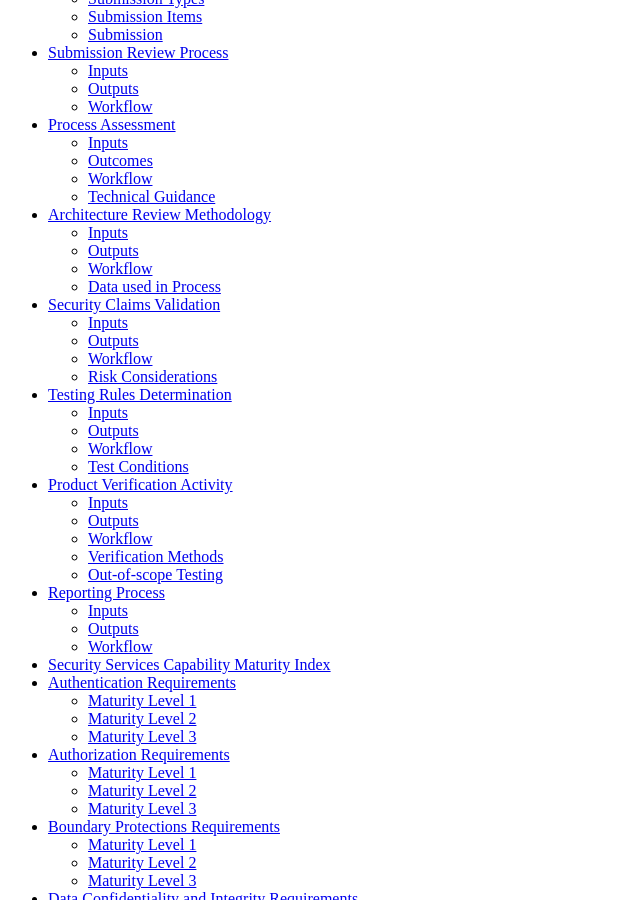
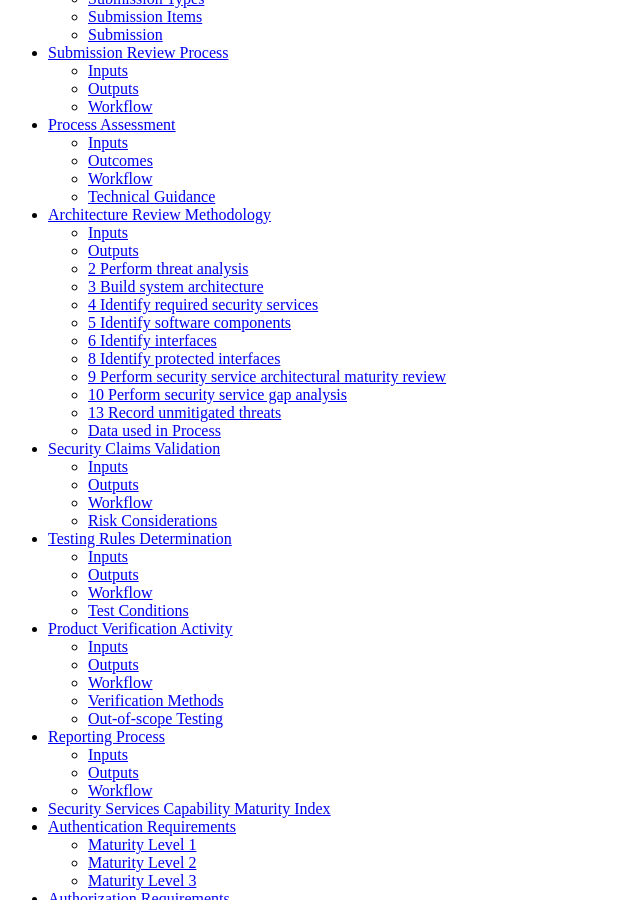
Before and after one commit to it-dept-cis/RABET-V-Pilot, a Sphinx documentation site: the page built from docs/source/index.rst, in a window 1280 px wide and 900 px high, scrolled down 411 px. Shown: the whole window, without its empty margins (0-640 px from the left). Built offline with Sphinx 7.4.7, drawn with Linux system fonts in a browser that asks for light colours; some of the changed lines change nothing that is shown.

Commit message:
initial update

```diff
--- a/docs/source/Activities/Architecture_Review_Methodology.md
+++ b/docs/source/Activities/Architecture_Review_Methodology.md
@@ -1,101 +1,107 @@
-## Architecture Review Methodology
 
-![A flow diagram of the Architecture Review Methodology](media/workflow.svg)
 
-The RABET-V Architecture Review is designed to evaluate the solution’s architectural support for the [RABET-V security control families](../Overview/Security_Control_Family.md). This evaluation produces an architectural maturity score for each security service and identifies the components which provide the security service. This score does not measure how well the product executes the security service (i.e., its capability level), just how mature the architecture is that supports the security service. The [Security Services Capability Maturity](../Security_Services_Capability_Maturity_Index/README.md) level is a separate metric determined in the [Security Claims Validation](/Activities/Security_Claims_Validation.md) and it indicates how well the product provides the security services.
+# Architecture Review Methodology
+
+![Image of Architecture Review Methodology](Architecture_Review_Methodology_files/_19_0_3_43701b0_1585746146678_950815_14100.svg)
+
+
+The RABET-V Architecture Review is designed to evaluate the solution’s architectural support for the [RABET-V security control families](../Overview/Security_Control_Family.md). This evaluation produces an architectural maturity score for each security service and identifies the components which provide the security service. This score does not measure how well the product executes the security service (i.e., its capability level), just how mature the architecture is that supports the security service. The [Security Services Capability Maturity](../Security_Services_Capability_Maturity_Index/README.md) level is a separate metric determined in the [Security Claims Validation](Security_Claims_Validation.md) and it indicates how well the product provides the security services.
 
 The Architectural Maturity scores and component mappings are used to help assess the risk that changes to the product will negatively impact the security services. These are used in the [Testing Rules Determination Activity](/Activities/Testing_Rules_Determination.md) to identify how to test the product changes. The higher the architectural maturity scores, the less testing required to validate the security capability scores.
 
-The Architecture Review is supplied with architecture diagrams, architecture descriptions, and access to a functioning version of the solution. The architecture review will use the functioning solution to validate or fill-in missing pieces from the architecture diagrams and descriptions.
+The Architecture Review is supplied with architecture diagrams, architecture descriptions[, and access to a functioning version of the solution. The architecture review will use the functioning solution to validate or fill-in missing pieces from the architecture diagrams and descriptions.]
 
 > Software code may be requested in the pilot in order to determine if it significantly improves the reliability of the architecture review.
 
 For more information about what is expected for the architecture diagrams and description, see the [Provider Submission](/Activities/Provider_Submission.md) activity.
 
-For each security service, the Architecture Review will identify the product components at the system and software levels that *PROVIDE* and *CONFIGURE* the security service and those components that *USE* the component that provides the security service. The components which *PROVIDE* or *CONFIGURE* the security service are referred to as [1st Degree components](../Appendices/RABET-V_Glossary.md). The ones which use the 1st degree components are referred to as [2nd Degree components](../Appendices/RABET-V_Glossary.md). The 1st and 2nd degree components together comprise the Security Service Architecture.
+For each security service, the Architecture Review will identify the product components at the system and software levels that expose functionality, and the security services that *protect* those functions.
 
-This activity will also complete the system, security and software architectural viewpoints. The system level diagram identifies the larger components of the environment used to host and manage the election technology software application(s). The software level diagram identifies the components a layer deeper into the election technology software application(s).
+This activity will also complete the system and software architectural viewpoints. The system level diagram identifies the larger components of the environment used to host and manage the election technology software application(s). The software level diagram identifies the components a layer deeper into the election technology software application(s).
 
 ### Inputs
 
-  - Provider Submission
+#### Provider Submission
 
+The Technology Provider will supply architecture diagrams, architecture descriptions, software source code, and access to a functioning version of the solution. The architecture review will use the source code and functioning solution to validate or fill-in missing pieces from the architecture diagrams and descriptions. For more information about what is expected for the architecture diagrams and description, see the [Provider Submission](Provider_Submission.md) activity.
 ### Outputs
 
-  - SSAM Scores
+#### Product Security Architecture Maturity Scores
 
-  - Security Service Architecture
+Based on the maturity scoring rubric, the architecture will be assigned a score for each security service which corresponds to how well it supports that security service.
+#### Security Service Component Mapping
 
-  - List of unmitigated threats (if any)
+For each security service, the Architecture Review will identify the product components at the system and software levels which *PROVIDE* and *CONFIGURE* the security service and those components which *USE* the component that provides the security service. The components which *PROVIDE* and/or *CONFIGURE* the security service are referred to as [1st Degree components](../RABET-V_Glossary.md). The ones which use the 1st Degree components are referred to as [2nd Degree components](../RABET-V_Glossary.md). This mapping of components is referred to as the [Security Services Architecture](../RABET-V_Glossary.md).
+#### Unmitigated threat list
 
-### Workflow
 
-#### Perform threat analysis
 
-Threat modeling and analysis is used to build the security architecture viewpoint. It also aids in the development of the system and software architecture diagrams.
+### 2 Perform threat analysis
 
-Threat modeling takes the provider submitted architectural documentation as input. The services provided by the application are enumerated using the threat modeling methodology. The services are then further deconstructed into software functions and the data required to perform those functions. The data flows/functions must be annotated with sensitivity labels (data-critical, data-sensitive) and impact (low, medium, high) which will influence the severity level determination of any identified threat. Automated tooling will perform threat analysis on this system representation.
 
-> RABET-V will evaluate the use the [Microsoft Threat Modeling tool](https://www.microsoft.com/en-us/securityengineering/sdl/threatmodeling) during pilot.
+Threat modeling and analysis is used to build the security architecture viewpoint. It also aids in the development of the system and software architecture diagrams. Threat modeling takes the provider submitted architectural documentation as input. The services provided by the application are enumerated using the threat modeling methodology. The services are then further deconstructed into functions and the data required to perform those functions. The data flows/functions must be annotated with sensitivity labels (data-critical, data-sensitive) and  (low, medium, high) which will influence the severity level determination of any identified threat.
 
-#### Build system architecture diagram
+RABET-V will evaluate the use the [Microsoft Threat Modeling tool](https://www.microsoft.com/en-us/securityengineering/sdl/threatmodeling) during pilot.
 
-The output of the threat analysis is used to build out a system level architecture diagram. This is done by converting the top-level services (e.g. Web Applications, Virtual Machines) and data stores (e.g. SQL Server, MySQL) into subsystem-level components.
+### 3 Build system architecture
 
-#### Identify required security services
 
-The security services required for a given product will depend on the results of the threat analysis. A subset of security services are selected from the 10 security services identified for RABET-V. This is accomplished by reviewing the results of the threat modeling exercise and identifying the security services that mitigate one or more identified threats.
+The output of the threat analysis is to build out a system level architecture. This is done by converting the top level services (e.g. Web Applications, Virtual Machines) and data stores (e.g. SQL Server, MySQL) into subsystem-level components.
 
-#### Identify software components
+### 4 Identify required security services
+
+
+The security services required for a given product will depend on the results of the threat analysis. A subset of security services are selected from the 10 security control families identified for RABET-V. This is accomplished by reviewing the results of the threat modeling exercise and identifying the security services that mitigate one or more identified threats.
+
+### 5 Identify software components
+
 
 While the threat analysis helps identify the system-level components, the software-level components must be identified separately. This step will identify significant software architectural components, their boundaries, how they interface, and their dependencies with one another and 3rd party components.
 
-> Automated tools, such as [Lattix](https://www.lattix.com/), will be evaluated in the RABET-V pilot as a way to perform this step.
+> Automated tools, such as [Lattix](https://www.lattix.com/) and [WhiteSource](https://whitesourcesoftware.com), will be evaluated in the RABET-V pilot as a way to perform this step
 
-#### Map components to functions
+### 6 Identify interfaces
 
-The threat analysis identifies the software functions that need security services and the previous step identified the software components. This step will map the security services to software components by first identifying which components offer which functionalities. This is currently a manual process but may be assisted with architectural analysis tools.
 
-#### Apply sensitivity labels
+The threat analysis identifies the components that need security services and the previous step identified the software components. This step identifies the interfaces that expose component functionality. These interfaces will be mapped to security services in the subsequent step.
 
-Sensitivity labels are applied to parts of the architecture that provide/exchange data-critical or data-sensitive information during the threat analysis step. Using the component to functionality relationships identified in the previous step, we map and apply the sensitivity labels to components in this step. These labels are used to identify gaps in security service protection in a later step.
+### 8 Identify protected interfaces
 
-#### Apply security service labels
 
-In this step, we complete the Security Service Architecture by labeling the system and software components, for each security service, that provide or configure the security service.
+For each interface port, identify all the security services that protect it (the security service's point of use). Each point of use will be scored separately.
 
-#### Perform security service architectural maturity review
+### 9 Perform security service architectural maturity review
 
-Apply the security service architectural maturity rubric and assign a score to each identified security service.
 
-For more information please see [Security Service Architectural Maturity](../Security_Services_Architectural_Maturity_Index/README.md)
+Apply the security service architectural maturity rubric and assign  scores to each identified security service.
 
-#### Perform security service gap analysis
+> For more information please see [Security Service Architectural Maturity](../MaturityIndexes/Security_Services_Architectural_Maturity_Index.md)
+
+
+### 10 Perform security service gap analysis
+
 
 Analyze the architecture and identify if any sensitive interface(s) are not protected by a security service. This could be due to a missing or incorrectly configured security service.
 
-#### Record unmitigated threats
+
+### 13 Record unmitigated threats
+
 
 Record the unmitigated threats in the product.
 
 ### Data used in Process
 
-#### Threats
-
-A threat is type of a situation that may lead to one or more related incidents or failures. The threat consists of the existence of zero or more threat actors together with a set of one or more vulnerabilities. Thus, the threat of theft may result in an actual theft (attack), and threats correspond to attacks that are typically classified by attacker motivation (e.g., financial, political) as opposed to technique (e.g., spoofing).
-
-#### Data labels
-
-A sensitivity label applied to data. Two data labels are defined for RABET-V:
-
-1.  Data Criticality - a label indicating the sensitivity of the data the component is handling. This may be thought of as a label of “integrity”. This is measured by the impact of the data being manipulated to an unknown or incorrect value. Criticality can be determined by examining a component’s exposed interfaces.
-
-1.  Data Sensitivity - a label indicating the sensitivity of the data the component is handling. This may be thought of as a label of “confidentiality”. This is measured by the impact of the data being exposed to an unauthorized party. Sensitivity can be determined by examining a component’s exposed interfaces.
-
-For more information, see the related definition for [Data Sensitivity](../Appendices/RABET-V_Glossary.md#Data-Sensitivity)
-
-#### Services
-
+#### ![Image of Threats](Architecture_Review_Methodology_files/icon_dataobject_1089544016.svg) [![Image of Threat](Architecture_Review_Methodology_files/icon_class_1622863652.svg)] Threats
+A threat is role of a situation that may lead to one or more related incidents or failures.
+The threat consists of the existence of zero or more threat actors together with a set of one or more vulnerabilities. Thus, the threat of theft may result in an actual theft (attack), and threats correspond to attacks that are typically classified by attacker motivation (e.g., theft) as opposed to technique (e.g., spoofing). In some books and articles, the different but highly related terms “attack” and “threat” are sometimes confounded by being used as synonyms [Firesmith 03, Tulloch 03].
+#### ![Image of Interfaces](Architecture_Review_Methodology_files/icon_dataobject_1089544016.svg) [![Image of Process](Architecture_Review_Methodology_files/icon_class_1622863652.svg)] Interfaces
+A discrete piece of functionality provided by the product. Represented as a "process" in Microsoft's Threat Modeling Tool, and a "port" in the UML Component diagram.
+> For more information, see the related definition for [Process](../RABET-V_Glossary.md#Process)
+#### ![Image of Services](Architecture_Review_Methodology_files/icon_dataobject_1089544016.svg) [![Image of Process](Architecture_Review_Methodology_files/icon_class_1622863652.svg)] Services
 A system level component that provides data processing capabilities.
-
-For more information, see the related definition for [Process](../Appendices/RABET-V_Glossary.md#Process)
+> For more information, see the related definition for [Process](../RABET-V_Glossary.md#Process)
+#### ![Image of Required Security Services](Architecture_Review_Methodology_files/icon_dataobject_1089544016.svg) [![Image of Security Service](Architecture_Review_Methodology_files/icon_class_1622863652.svg)] Required Security Services
+Mechanisms used to provide confidentiality, integrity authentication, source authentication and/or support non-repudiation of information.
+#### ![Image of Security Architecture Rubric](Architecture_Review_Methodology_files/icon_dataobject_1766674451.svg) Security Architecture Rubric
+#### ![Image of Security Service](Architecture_Review_Methodology_files/icon_dataobject_1089544016.svg) [![Image of Security Service](Architecture_Review_Methodology_files/icon_class_1622863652.svg)] Security Service
+Mechanisms used to provide confidentiality, integrity authentication, source authentication and/or support non-repudiation of information.
```
Also changed, not shown: docs/source/Activities/Architecture_Review_Methodology_files/_19_0_3_43701b0_1585746146678_950815_14100.svg (added), docs/source/Activities/Architecture_Review_Methodology_files/icon_class_1622863652.svg (added), docs/source/Activities/Architecture_Review_Methodology_files/icon_dataobject_1089544016.svg (added), docs/source/Activities/Architecture_Review_Methodology_files/icon_dataobject_1766674451.svg (added).
